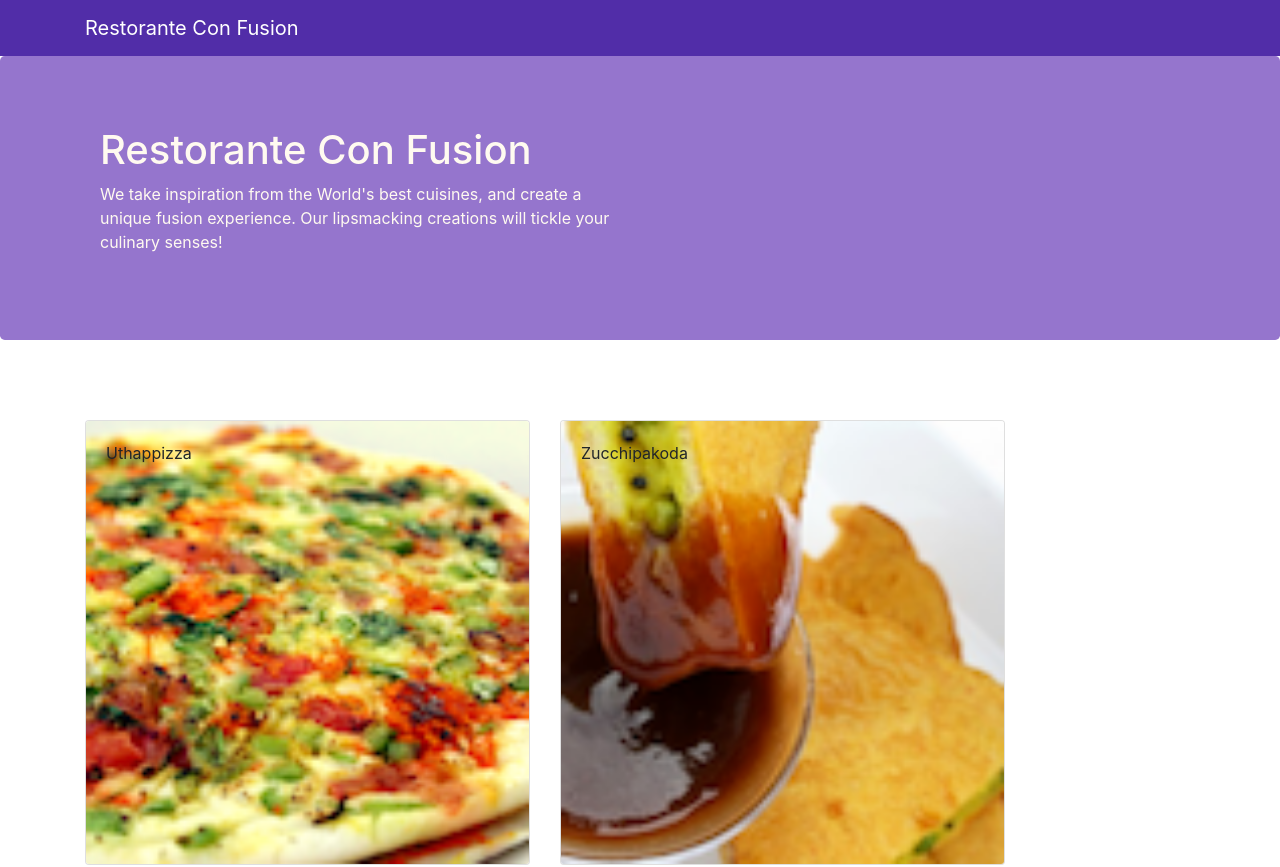
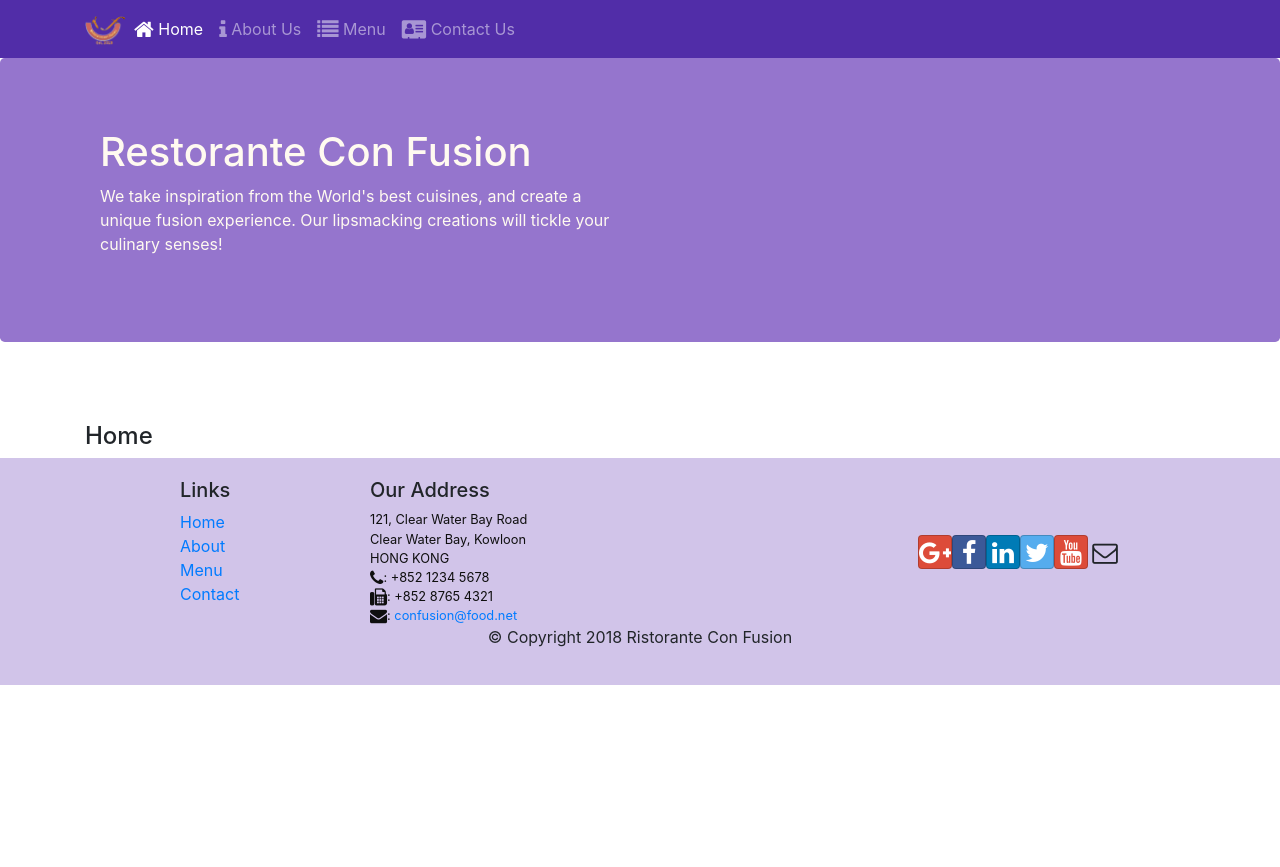
Before and after one commit to NikhilLakhani/restaurant-website1, a React (Create React App) app: page /home in a window 1280 px wide. Shown: the top 867 px of the page. After the commit the page ends 800 px from the top, so only its background shows below. Built offline with nearby package versions, Linux system fonts and the light colour scheme.

Commit message:
React-router-dom exercise

```diff
--- a/src/App.js
+++ b/src/App.js
@@ -1,14 +1,17 @@
 import React,{Component} from 'react';
 import './App.css';
 import Main from './components/MainComponent';
+import {BrowserRouter} from 'react-router-dom';
 
 class App extends Component {
   render()
   {
   return (
+    <BrowserRouter>
     <div>
       <Main />
     </div>
+    </BrowserRouter>
   );
   }
 }
--- a/src/components/FooterComponent.js
+++ b/src/components/FooterComponent.js
@@ -1,4 +1,5 @@
-import React, { Component } from 'react';
+import React from 'react';
+import {Link} from 'react-router-dom';
 
 const Footer = (props) => {
     return (
@@ -8,10 +9,10 @@
                     <div className="col-4 offset-1 col-sm-2">
                         <h5>Links</h5>
                         <ul className="list-unstyled">
-                            <li><a href="#">Home</a></li>
-                            <li><a href="#">About</a></li>
-                            <li><a href="#">Menu</a></li>
-                            <li><a href="contactus.html">Contact</a></li>
+                            <li><Link to="/home">Home</Link></li>
+                            <li><Link to="/aboutus">About</Link></li>
+                            <li><Link to="/menu">Menu</Link></li>
+                            <li><Link to="/contactus">Contact</Link></li>
                         </ul>
                     </div>
                     <div className="col-7 col-sm-5">
--- a/src/components/HeaderComponent.js
+++ b/src/components/HeaderComponent.js
@@ -1,13 +1,55 @@
 import React, { Component } from 'react';
-import { Jumbotron, Navbar, NavbarBrand } from 'reactstrap';
+import { Jumbotron, Navbar, NavbarBrand, NavbarToggler, NavItem, Nav, Collapse } from 'reactstrap';
+import {NavLink} from 'react-router-dom';
 
 class Header extends Component {
+    constructor(props){
+
+        super(props);
+        this.state={
+            isNavOpen: false
+        }
+        this.toggleNav=this.toggleNav.bind(this);
+    }
+
+    toggleNav()
+    {
+        this.setState({isNavOpen:!this.state.isNavOpen});
+    }
+
     render() {
         return (
             <React.Fragment>
-                <Navbar dark>
+                <Navbar dark expand='md'>
                     <div className="container">
-                        <NavbarBrand href="/">Restorante Con Fusion</NavbarBrand>
+                        <NavbarToggler onClick={this.toggleNav}/>
+                        <NavbarBrand className='mr-auto' href="/">
+                            <img src='./assets/images/logo.png' height='30' width='41' alt='Restorante Con Fusion'></img>
+                        </NavbarBrand>
+                        <Collapse isOpen={this.state.isNavOpen} navbar>
+                        <Nav navbar>
+                            <NavItem>
+                                <NavLink className='nav-link' to='/home'>
+                                    <span className='fa fa-home fa-lg'></span> Home
+                                </NavLink>
+                            </NavItem>
+                            <NavItem>
+                                <NavLink className='nav-link' to='/aboutus'>
+                                    <span className='fa fa-info fa-lg'></span> About Us
+                                </NavLink>
+                            </NavItem>
+                            <NavItem>
+                                <NavLink className='nav-link' to='/menu'>
+                                    <span className='fa fa-list fa-lg'></span> Menu
+                                </NavLink>
+                            </NavItem>
+                            <NavItem>
+                                <NavLink className='nav-link' to='/contactus'>
+                                    <span className='fa fa-address-card fa-lg'></span> Contact Us
+                                </NavLink>
+                            </NavItem>
+                        </Nav>
+                        </Collapse>
                     </div>
                 </Navbar>
                 <Jumbotron>
--- /dev/null
+++ b/src/components/HomeComponent.js
@@ -0,0 +1,12 @@
+import React from 'react';
+
+function Home()
+{
+    return(
+        <div className='container'>
+            <h4>Home</h4>
+        </div>
+    )
+}
+
+export default Home
--- a/src/components/MainComponent.js
+++ b/src/components/MainComponent.js
@@ -2,8 +2,9 @@
 import { DISHES } from "../shared/dishes";
 import Header from './HeaderComponent';
 import Footer from './FooterComponent';
+import Home from "./HomeComponent";
 import Menu from "./MenuComponent";
-import DishDetail from "./DishdetailComponent";
+import {Switch, Route, Redirect} from 'react-router-dom';
 
 class Main extends Component {
     constructor(props) {
@@ -23,20 +24,26 @@
         console.log("main update");
     }
 
-    onDishSelect(dish) {
-        this.setState({
-            selectedDish: dish
-        });
-    }
+
 
     render() {
         console.log('Main Component render() is invoked');
 
+        const HomePage=()=>{
+            return(
+                <Home/>
+            );
+        }
         return (
             <div>
                 <Header/>
-                <Menu dishes={this.state.dishes} onClick={(dishId) => this.onDishSelect(dishId)} />
-                <DishDetail d={this.state.dishes.filter((dish)=> dish.id===this.state.selectedDish)[0]}/>
+                <Switch>
+                    <Route path='/home' component={HomePage}/>
+                    <Route exact path='/menu' component={() => <Menu dishes={this.state.dishes}/>} />
+                    <Redirect to='/home' />
+                </Switch>
+                {/* <Menu dishes={this.state.dishes} onClick={(dishId) => this.onDishSelect(dishId)} />
+                <DishDetail d={this.state.dishes.filter((dish)=> dish.id===this.state.selectedDish)[0]}/> */}
                 <Footer/>
             </div>
         );
```
Also changed, not shown: package.json (+6 -1 lines), 1 other file (tests, documents, lock files or other folders).
